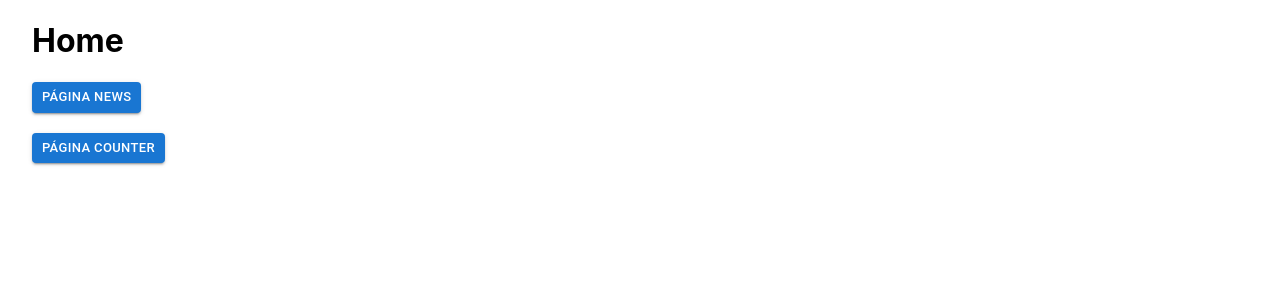
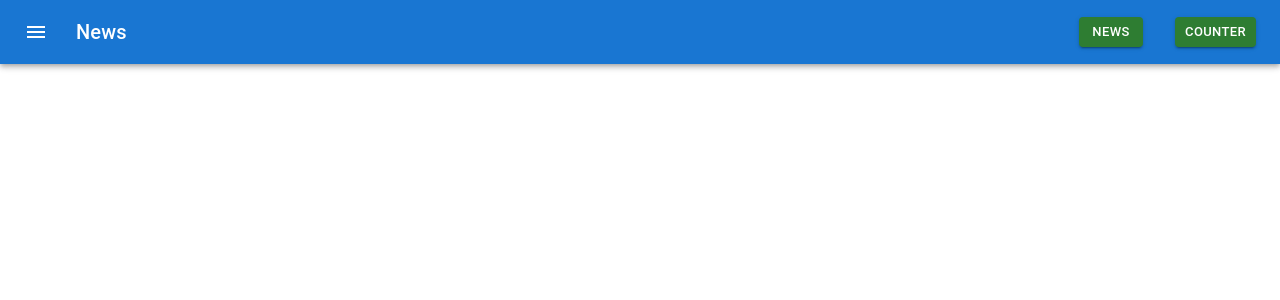
Before and after one commit to ravifel/curso-react-js, a React (Create React App) app: page / in a window 1280 px wide. Shown: the top 300 px of the page. Built offline with nearby package versions, Linux system fonts and the light colour scheme.

Commit message:
Adicionando barra de 'Menu' na página 'Home'

```diff
--- a/anonymous-cli-metrics.json
+++ b/anonymous-cli-metrics.json
@@ -1 +1 @@
-{"metricId":"308b22fd-c2d2-4353-972e-43a35e0ce1e1","metrics":{"from":"2022-08-19T21:11:26.847Z","to":"2022-08-22T18:42:24.701Z","successfulInstalls":7,"failedInstalls":0}}
+{"metricId":"308b22fd-c2d2-4353-972e-43a35e0ce1e1","metrics":{"from":"2022-08-19T21:11:26.847Z","to":"2022-08-22T21:09:26.551Z","successfulInstalls":8,"failedInstalls":0}}
--- a/package.json
+++ b/package.json
@@ -5,6 +5,7 @@
   "dependencies": {
     "@emotion/react": "^11.10.0",
     "@emotion/styled": "^11.10.0",
+    "@mui/icons-material": "^5.8.4",
     "@mui/material": "^5.10.1",
     "@testing-library/jest-dom": "^5.16.5",
     "@testing-library/react": "^13.3.0",
--- /dev/null
+++ b/src/components/menu/Menu.jsx
@@ -0,0 +1,50 @@
+import React from "react";
+//import * as React from 'react';
+import AppBar from "@mui/material/AppBar";
+import Box from "@mui/material/Box";
+import Toolbar from "@mui/material/Toolbar";
+import Typography from "@mui/material/Typography";
+import Button from "@mui/material/Button";
+import IconButton from "@mui/material/IconButton";
+import MenuIcon from "@mui/icons-material/Menu";
+import { Link } from "react-router-dom";
+
+export default function Menu() {
+  return (
+    <Box sx={{ flexGrow: 1 }}>
+      <AppBar position="static">
+        <Toolbar>
+          <IconButton
+            size="large"
+            edge="start"
+            color="inherit"
+            aria-label="menu"
+            sx={{ mr: 2 }}
+          >
+            <MenuIcon />
+          </IconButton>
+          <Typography variant="h6" component="div" sx={{ flexGrow: 1 }}>
+            News
+          </Typography>
+
+          <Link to="/news" style={{ marginRight: "2em" }}>
+            <Button to="/news" size="small" color="success" variant="contained">
+              News
+            </Button>
+          </Link>
+
+          <Link to="/counter">
+            <Button
+              to="/counter"
+              size="small"
+              color="success"
+              variant="contained"
+            >
+              Counter
+            </Button>
+          </Link>
+        </Toolbar>
+      </AppBar>
+    </Box>
+  );
+}
--- a/src/pages/home/Home.jsx
+++ b/src/pages/home/Home.jsx
@@ -1,24 +1,26 @@
 import { Button } from "@mui/material";
 import React from "react";
 import { Link } from "react-router-dom";
+import Menu from "../../components/menu/Menu";
 
 export default function Home() {
   return (
-    <div style={{ marginLeft: "2em" }}>
-      <h1>Home</h1>
-      <Link to="/news" >
-        <Button to="/news" size="small" variant="contained">
-          Página News
-        </Button>
-      </Link>
+    // <div style={{ marginLeft: "2em" }}>
+    //   <h1>Home</h1>
+    //   <Link to="/news" >
+    //     <Button to="/news" size="small" variant="contained">
+    //       Página News
+    //     </Button>
+    //   </Link>
 
-      <br />
-      <br />
-      <Link to="/counter" >
-        <Button to="/counter" size="small" variant="contained">
-          Página Counter
-        </Button>
-      </Link>
-    </div>
+    //   <br />
+    //   <br />
+    //   <Link to="/counter" >
+    //     <Button to="/counter" size="small" variant="contained">
+    //       Página Counter
+    //     </Button>
+    //   </Link>
+    // </div>
+    <Menu/>
   );
 }
```
Also changed, not shown: 1 other file (tests, documents, lock files or other folders).
